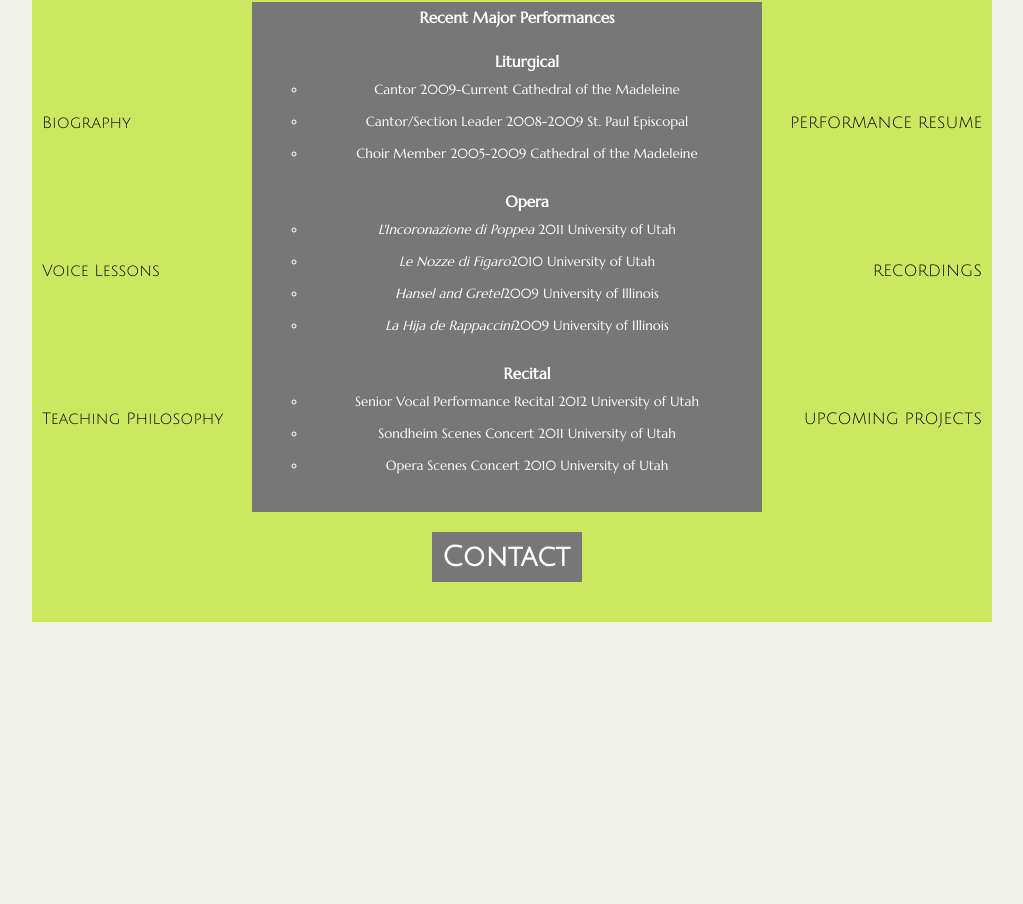
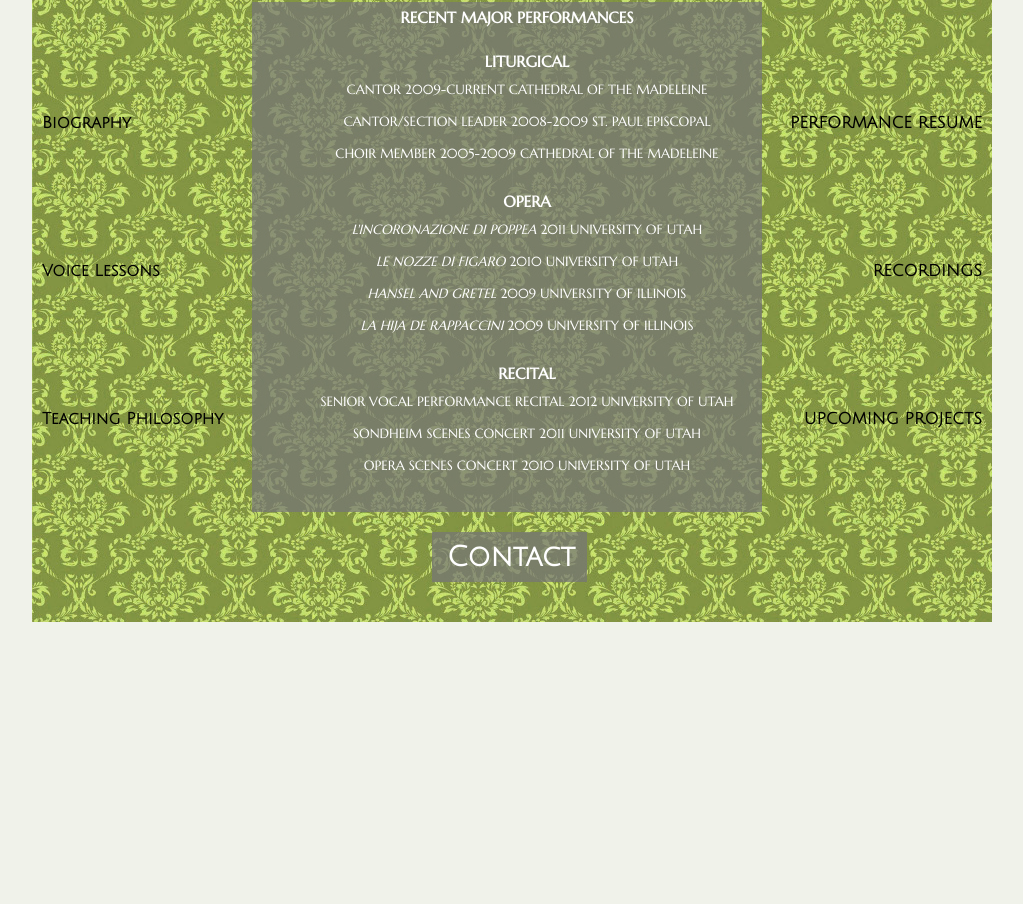
Before and after one commit to elliotec/meganleevoice, a plain HTML site: page resume.html in a window 1280 px wide. Shown: the part 253-1157 px from the top of the page, without its empty margins (128-1151 px from the left). Drawn offline with Linux system fonts and the light colour scheme; a web font is replaced by a local one.

Commit message:
add revisions

```diff
--- a/resume.html
+++ b/resume.html
@@ -28,22 +28,22 @@
 
 		<div class="change">
 			<div class="resume">
-				<h5 class="involve">Recent Major Performances</h5>
-				<ul><h5>Liturgical</h5>
-					<li>Cantor 2009-Current Cathedral of the Madeleine</li>
-					<li>Cantor/Section Leader 2008-2009 St. Paul Episcopal</li>
-					<li>Choir Member 2005-2009 Cathedral of the Madeleine</li>
+				<h5 class="involve">RECENT MAJOR PERFORMANCES</h5>
+				<ul><h5>LITURGICAL</h5>
+					<li>CANTOR 2009-CURRENT CATHEDRAL OF THE MADELEINE</li>
+					<li>CANTOR/SECTION LEADER 2008-2009 ST. PAUL EPISCOPAL</li>
+					<li>CHOIR MEMBER 2005-2009 CATHEDRAL OF THE MADELEINE</li>
 				</ul>
-				<ul><h5>Opera</h5>
-					<li><em>L'Incoronazione di Poppea</em> 2011 University of Utah</li>
-					<li><em>Le Nozze di Figaro</em>2010 University of Utah</li>
-					<li><em>Hansel and Gretel</em>2009 University of Illinois</li>
-					<li><em>La Hija de Rappaccini</em>2009 University of Illinois</li>
+				<ul><h5>OPERA</h5>
+					<li><em>L'INCORONAZIONE DI POPPEA</EM> 2011 UNIVERSITY OF UTAH</li>
+					<li><em>LE NOZZE DI FIGARO</EM> 2010 UNIVERSITY OF UTAH</li>
+					<li><em>HANSEL AND GRETEL</EM> 2009 UNIVERSITY OF ILLINOIS</li>
+					<li><em>LA HIJA DE RAPPACCINI</EM> 2009 UNIVERSITY OF ILLINOIS</li>
 				</ul>
-				<ul><h5>Recital</h5>
-				<li>Senior Vocal Performance Recital 2012 University of Utah</li>
-				<li>Sondheim Scenes Concert 2011 University of Utah</li>
-				<li>Opera Scenes Concert 2010 University of Utah</li>
+				<ul><h5>RECITAL</h5>
+				<li>SENIOR VOCAL PERFORMANCE RECITAL 2012 UNIVERSITY OF UTAH</li>
+				<li>SONDHEIM SCENES CONCERT 2011 UNIVERSITY OF UTAH</li>
+				<li>OPERA SCENES CONCERT 2010 UNIVERSITY OF UTAH</li>
 				</ul>
 		</div>
 	</div>
--- a/stylesheet.css
+++ b/stylesheet.css
@@ -4,8 +4,6 @@
 	font-size: 12pt;
 	color: #494949;
 	background-color: #F0F2EA;
-	max-height: 800px;
-	overflow: hidden;
 }
 
 h1 {
@@ -22,6 +20,10 @@
 li {
 	list-style-type: none;
 	margin-top: 130px;
+}
+
+ul {
+	list-style-type: none;
 }
 
 h3 {
@@ -70,11 +72,12 @@
 	width: 500px;
 	height: 500px;
 	text-align: center;
-	background-color: #777777;
+	background-color: rgba(119, 119, 119, 0.73);
 	z-index: 10;
 	clear: right;
 	left: 220px;
 	font-family: 'Marcellus', serif;
+	list-style-type: none;
 }
 
 .teaching {
@@ -83,12 +86,12 @@
 	clear: right;
 	width: 460px;
 	height: 700px;
-	background-color: #CCE760;
-	color: #494949;
+	background-image: url('images/damasklightone.jpg');
+	color: #252525;
 }
 
 .teaching:hover {
-	background-color: #B6D642;
+	background-image: url('images/damaskdarkone.jpg');
 }
 
 .leftlist {
@@ -100,12 +103,14 @@
 
 .leftlist a {
 	color: #000000;
-	font-style: bold;
+	font-weight: bold;
+
 }
 
 .leftlist a:hover {
 	color: #000000;
 	font-style: italic;
+	font-weight: bold;
 }
 
 .singing {
@@ -115,12 +120,12 @@
 	width: 460px;
 	height: 700px;
 	bottom: 510px;
-	background-color: #CCE760;
-	color: #494949;
+	background-image: url('images/damasklightone.jpg');
+	color: #252525;
 }
 
 .singing:hover {
-	background-color: #B6D642;
+	background-image: url('images/damaskdarkone.jpg');
 }
 
 .rightlist {
@@ -129,21 +134,23 @@
 
 .rightlist a {
 	color: #000000;
+	font-weight: bold;
 
 }
 
 .rightlist a:hover {
 	color: #000000;
 	font-style: italic;
+	font-weight: bold;
 }
 
 .contact {
 	position: relative;
 	padding: 5px;
-	width: 140px;
+	width: 145px;
 	height: 40px;
 	text-align: center;
-	background-color: #777777;
+	background-color: rgba(119, 119, 119, 0.73);
 	color: #ffffff;
 	z-index: 11;
 	left: 400px;
@@ -160,8 +167,15 @@
 
 .contact a:hover {
 	font-style: italic;
+}
 
+.c {
+	position: absolute;
+	padding: 15px;
+	font-size: 12pt;
+	left: 45px;
 }
+
 .welcome {
 	position: absolute;
 	padding: 15px;
@@ -211,7 +225,7 @@
 }
 
 .resume li {
-	list-style-type: circle;
+	list-style-type: none;
 	margin-top: 15px;
 	font-size: 10pt;
 }
@@ -222,7 +236,7 @@
 }
 
 .lessons li {
-	list-style-type: circle;
+	list-style-type: none;
 	margin-top: 15px;
 	font-size: 12pt;
 }
```
Also changed, not shown: bio.html (+2 -2 lines), index.html (+1 -1 lines), philosophy.html (+2 -2 lines), upcoming.html (+6 -3 lines), images/damaskdarkone.jpg (added), images/damasklightone.jpg (added).
